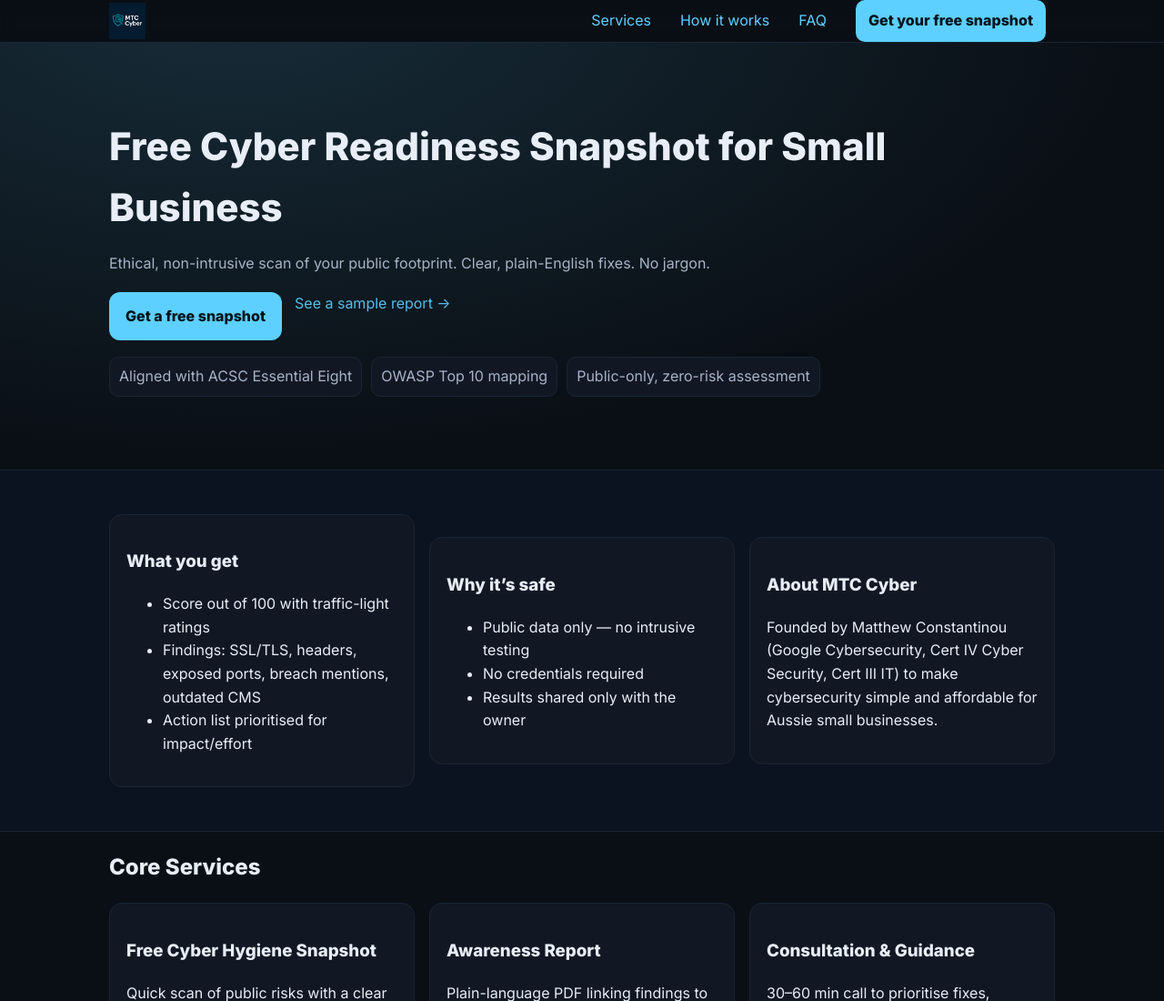
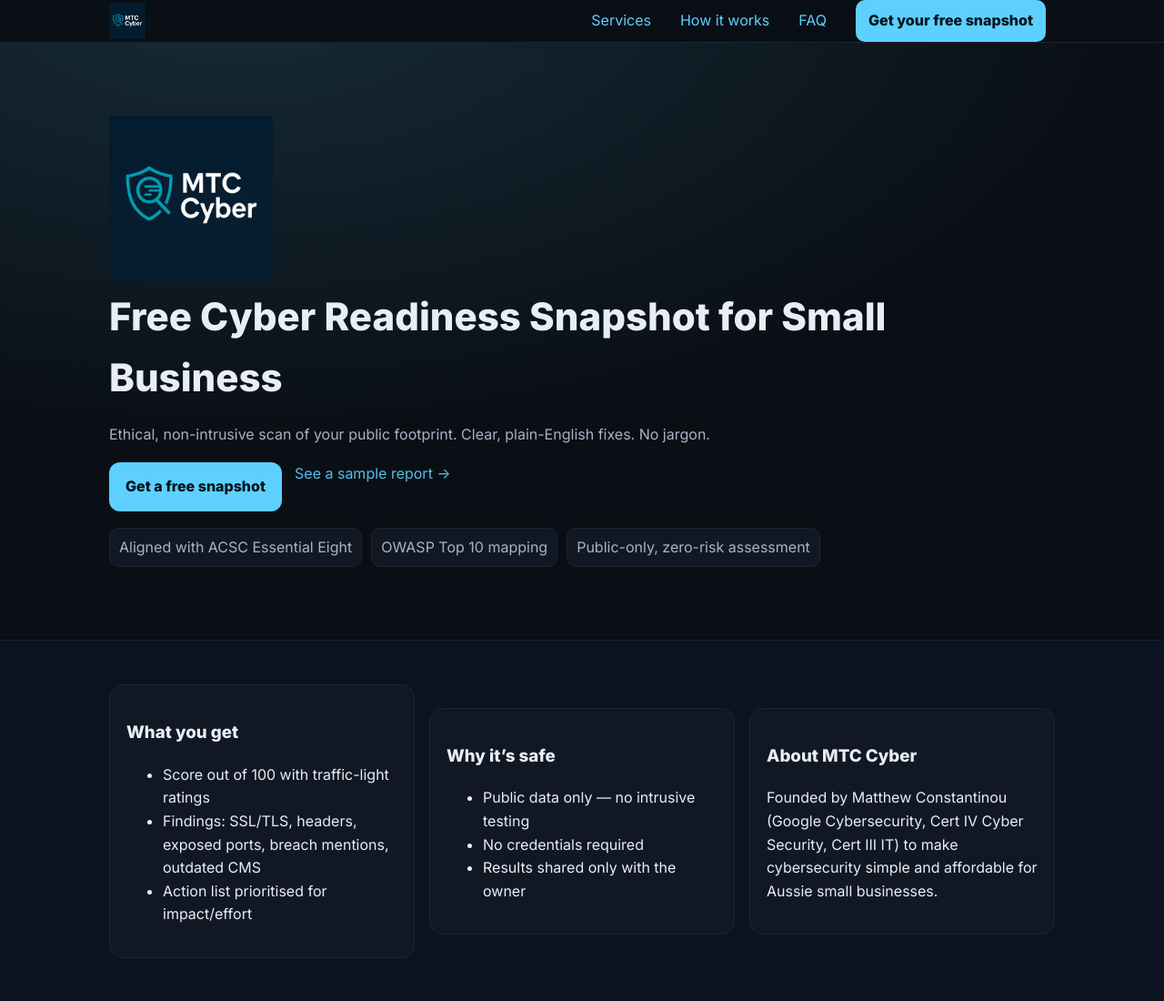
Before and after one commit to Slo33er/MTC-Cyber, a plain HTML site: page index.html in a window 1280 px wide. Shown: the top 1100 px of the page at 91% size. Drawn offline with Linux system fonts and the light colour scheme.

Commit message:
Update index.html logo

```diff
--- a/index.html
+++ b/index.html
@@ -46,6 +46,8 @@
 
   <section class="hero">
     <div class="container">
+      <img src="mtc-logo.png" alt="MTC Cyber logo" class="hero-logo">
+
       <h1>Free Cyber Readiness Snapshot for Small Business</h1>
       <p class="lead">
         Ethical, non-intrusive scan of your public footprint. Clear, plain-English fixes. No jargon.
```
